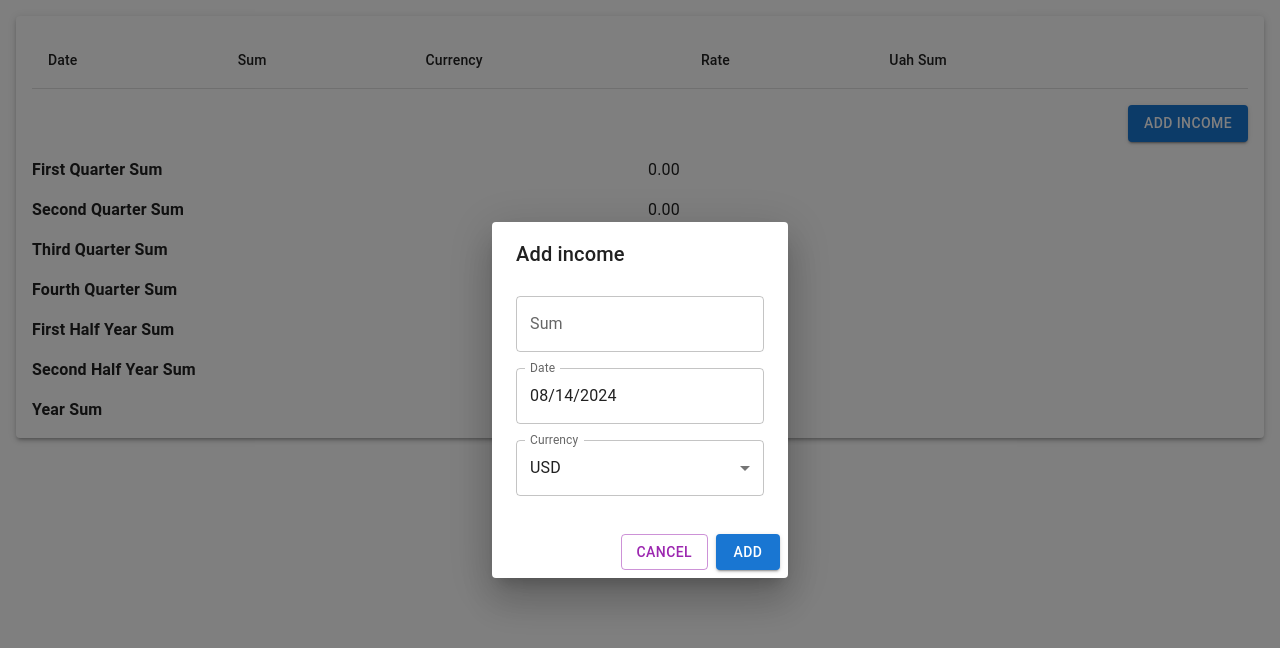
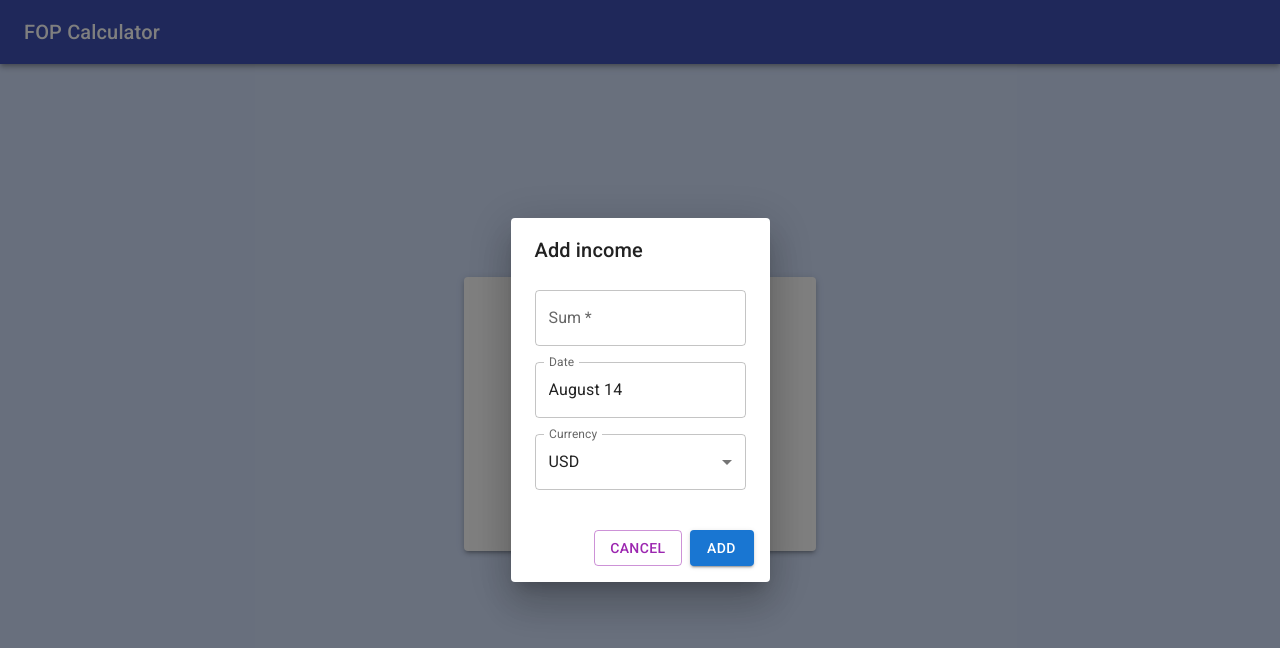
Before and after one commit to CrazzzzyDiamond/fop-calc, a React (Create React App) app: page / in a window 1280 px wide. Both pictures are taken after a click on the button "ADD INCOME". Shown: the top 648 px of the page. Built offline with nearby package versions, Linux system fonts and the light colour scheme.

Commit message:
some updates

```diff
--- a/package.json
+++ b/package.json
@@ -6,6 +6,7 @@
   "dependencies": {
     "@emotion/react": "^11.13.0",
     "@emotion/styled": "^11.13.0",
+    "@fontsource/roboto": "^5.0.14",
     "@mui/icons-material": "^5.16.7",
     "@mui/material": "^5.16.7",
     "@mui/x-date-pickers": "^7.12.1",
--- a/src/App.tsx
+++ b/src/App.tsx
@@ -1,8 +1,19 @@
+import { Box } from '@mui/material';
+
+import { AppBar } from './components/AppBar'
 import { Incomes } from './components/Incomes'
 
 function App() {
   return (
-    <Incomes />
+    <Box
+      sx={{
+        backgroundColor: '#D2E0FB',
+        height: '100vh',
+      }}
+    >
+      <AppBar />
+      <Incomes />
+    </Box>
   );
 }
 
--- /dev/null
+++ b/src/components/AppBar.tsx
@@ -0,0 +1,21 @@
+import MUIAppBar from '@mui/material/AppBar'
+import Toolbar from '@mui/material/Toolbar'
+import Typography from '@mui/material/Typography'
+
+
+export const AppBar = () => {
+    return (
+        <MUIAppBar
+            position='static'
+            sx={{
+                backgroundColor: '#3f51b5',
+            }}
+        >
+            <Toolbar>
+                <Typography variant="h6" color="inherit" component="div">
+                    FOP Calculator
+                </Typography>
+            </Toolbar>
+        </MUIAppBar>
+    )
+}
--- /dev/null
+++ b/src/components/ConfirmDialog.tsx
@@ -0,0 +1,44 @@
+import { Box, Button } from "@mui/material";
+import Dialog from "@mui/material/Dialog";
+import DialogTitle from "@mui/material/DialogTitle";
+import DialogContent from "@mui/material/DialogContent";
+import DialogActions from "@mui/material/DialogActions";
+
+interface ConfirmDialogProps {
+    isOpen: boolean;
+    onCancel: () => void;
+    onConfirm: () => void;
+}
+
+export const ConfirmDialog = ({
+    isOpen,
+    onCancel,
+    onConfirm,
+}: ConfirmDialogProps) => {
+    return (
+        <Dialog
+            open={isOpen}
+            onClose={onCancel}
+        >
+            <DialogTitle>
+                Are you sure?
+            </DialogTitle>
+            <DialogContent>
+                This action cannot be undone.
+            </DialogContent>
+            <DialogActions>
+                <Button
+                    onClick={onCancel}
+                >
+                    Cancel
+                </Button>
+                <Button
+                    onClick={() => onConfirm()}
+                    color='error'
+                >
+                    Confirm
+                </Button>
+            </DialogActions>
+        </Dialog>
+    )
+}
--- /dev/null
+++ b/src/components/EmptyWarner.tsx
@@ -0,0 +1,41 @@
+import {
+    Box,
+    Button,
+    Paper,
+    Typography
+} from '@mui/material';
+
+interface EmptyWarnerProps {
+    handleAdd: () => void;
+}
+
+export const EmptyWarner = ({ handleAdd }: EmptyWarnerProps) => {
+    return (
+        <Box
+            sx={{
+                padding: 4,
+            }}
+        >
+            <Paper
+                elevation={3}
+                sx={{
+                    padding: 6,
+                    textAlign: 'center',
+                }}
+            >
+                <Typography variant='h3'>No incomes</Typography>
+                <Box
+                    m={5}
+                >
+                    <Button
+                        variant='contained'
+                        onClick={handleAdd}
+                        size='large'
+                    >
+                        Add Income
+                    </Button>
+                </Box>
+            </Paper>
+        </Box>
+    )
+}
--- a/src/components/IncomeDialog.tsx
+++ b/src/components/IncomeDialog.tsx
@@ -72,13 +72,17 @@ export const IncomeDialog = ({
         <Dialog open={isOpen}>
             <form onSubmit={handleSubmit(submitFormData)}>
                 <DialogTitle>Add income</DialogTitle>
-                <DialogContent>
+                <DialogContent
+                    sx={{
+                        padding: 2,
+                    }}
+                >
                     <Box
                         sx={{
                             display: "flex",
                             flexDirection: "column",
                             gap: 2,
-                            padding: "10px 0",
+                            padding: 1,
                         }}
                     >
                         <Controller
@@ -88,6 +92,7 @@ export const IncomeDialog = ({
                                 <TextField
                                     {...field}
                                     label="Sum"
+                                    required
                                 />
                             )}
                         />
@@ -98,6 +103,7 @@ export const IncomeDialog = ({
                                 <DatePicker
                                     {...field}
                                     label="Date"
+                                    views={["day", "month"]}
                                 />
                             )}
                         />
@@ -130,7 +136,11 @@ export const IncomeDialog = ({
                         />
                     </Box>
                 </DialogContent>
-                <DialogActions>
+                <DialogActions
+                    sx={{
+                        padding: 2,
+                    }}
+                >
                     <Button
                         onClick={onCancel}
                         color="secondary"
--- a/src/components/Incomes.tsx
+++ b/src/components/Incomes.tsx
@@ -5,10 +5,12 @@ import {
     Paper,
     Typography
 } from '@mui/material';
-import { IncomeDialog } from './IncomeDialog';
+
+import { IncomeDialog } from './IncomeDialog'
 import { Income } from '../types/Income';
 import { SimpleTable } from './SimpleTable';
 import { parseIncomesSums } from '../helpers/parseIncomes'
+import { EmptyWarner } from './EmptyWarner';
 
 export const Incomes = () => {
     const [isDialogOpen, setIsDialogOpen] = useState(false);
@@ -27,13 +29,25 @@ export const Incomes = () => {
     return (
         <Box
             sx={{
-                padding: 2,
+                padding: 4,
+                height: 'calc(100vh - 164px)',
+                display: 'flex',
+                justifyContent: 'center',
+                alignItems: 'center',
+
             }}
         >
+            {incomes.length === 0 && (
+                <EmptyWarner
+                    handleAdd={() => setIsDialogOpen(true)}
+                />
+            )}
+
+            {incomes.length > 0 && (
                 <Paper
                     elevation={3}
                     sx={{
-                    padding: 2,
+                        padding: 4,
                     }}
                 >
                     <SimpleTable
@@ -60,7 +74,7 @@ export const Incomes = () => {
                     <Box
                         sx={{
                             marginTop: 2,
-                        display: "grid",
+                            display: "inline-grid",
                             gap: 2,
                             gridTemplateColumns: "1fr 1fr",
                         }}
@@ -81,6 +95,7 @@ export const Incomes = () => {
                         <Typography>{parsedIncomesSums.yearSum}</Typography>
                     </Box>
                 </Paper>
+            )}
 
             <IncomeDialog
                 isOpen={isDialogOpen}
--- a/src/components/SimpleTable.tsx
+++ b/src/components/SimpleTable.tsx
@@ -1,3 +1,4 @@
+import { useState } from 'react';
 import {
     TableContainer,
     Table,
@@ -10,13 +11,19 @@ import {
 import DeleteIcon from '@mui/icons-material/Delete';
 import { Income } from '../types/Income';
 import { parseeIncomesSimple } from '../helpers/parseIncomes';
+import { ConfirmDialog } from './ConfirmDialog';
 
 interface SimpleTableProps {
     incomes: Income[];
     setIncomes: (incomes: Income[]) => void;
 }
 
-export const SimpleTable = ({ incomes, setIncomes }: SimpleTableProps) => {
+export const SimpleTable = ({
+    incomes,
+    setIncomes,
+}: SimpleTableProps) => {
+    const [idToDelete, setIdToDelete] = useState<string>('')
+
     const parsedIncomes = parseeIncomesSimple(incomes)
 
     const handleDelete = (id: string) => {
@@ -27,6 +34,7 @@ export const SimpleTable = ({ incomes, setIncomes }: SimpleTableProps) => {
     }
 
     return (
+        <>
             <TableContainer>
                 <Table>
                     <TableHead>
@@ -43,6 +51,7 @@ export const SimpleTable = ({ incomes, setIncomes }: SimpleTableProps) => {
                         {parsedIncomes.map(income => (
                             <TableRow
                                 key={income.date}
+                                hover
                             >
                                 <TableCell>{income.date}</TableCell>
                                 <TableCell>{income.sum}</TableCell>
@@ -51,7 +60,10 @@ export const SimpleTable = ({ incomes, setIncomes }: SimpleTableProps) => {
                                 <TableCell>{income.uahSum.toFixed(2)}</TableCell>
                                 <TableCell>
                                     <IconButton
-                                    onClick={() => handleDelete(income.id)}
+                                        // onClick={() => onDelete(income.id)}
+                                        onClick={() => {
+                                            setIdToDelete(income.id)
+                                        }}
                                     >
                                         <DeleteIcon />
                                     </IconButton>
@@ -61,5 +73,12 @@ export const SimpleTable = ({ incomes, setIncomes }: SimpleTableProps) => {
                     </TableBody>
                 </Table>
             </TableContainer>
+
+            <ConfirmDialog
+                isOpen={!!idToDelete}
+                onCancel={() => setIdToDelete('')}
+                onConfirm={() => handleDelete(idToDelete)}
+            />
+        </>
     )
 }
--- a/src/index.tsx
+++ b/src/index.tsx
@@ -6,6 +6,10 @@ import {
   LocalizationProvider,
 } from "@mui/x-date-pickers";
 import { AdapterDayjs } from "@mui/x-date-pickers/AdapterDayjs";
+import '@fontsource/roboto/300.css';
+import '@fontsource/roboto/400.css';
+import '@fontsource/roboto/500.css';
+import '@fontsource/roboto/700.css';
 
 const root = ReactDOM.createRoot(
   document.getElementById('root') as HTMLElement
```
Also changed, not shown: src/constants/years.ts (added, +14 -0 lines), 1 other file (tests, documents, lock files or other folders). Lines whose indentation alone changed are shown as unchanged.
